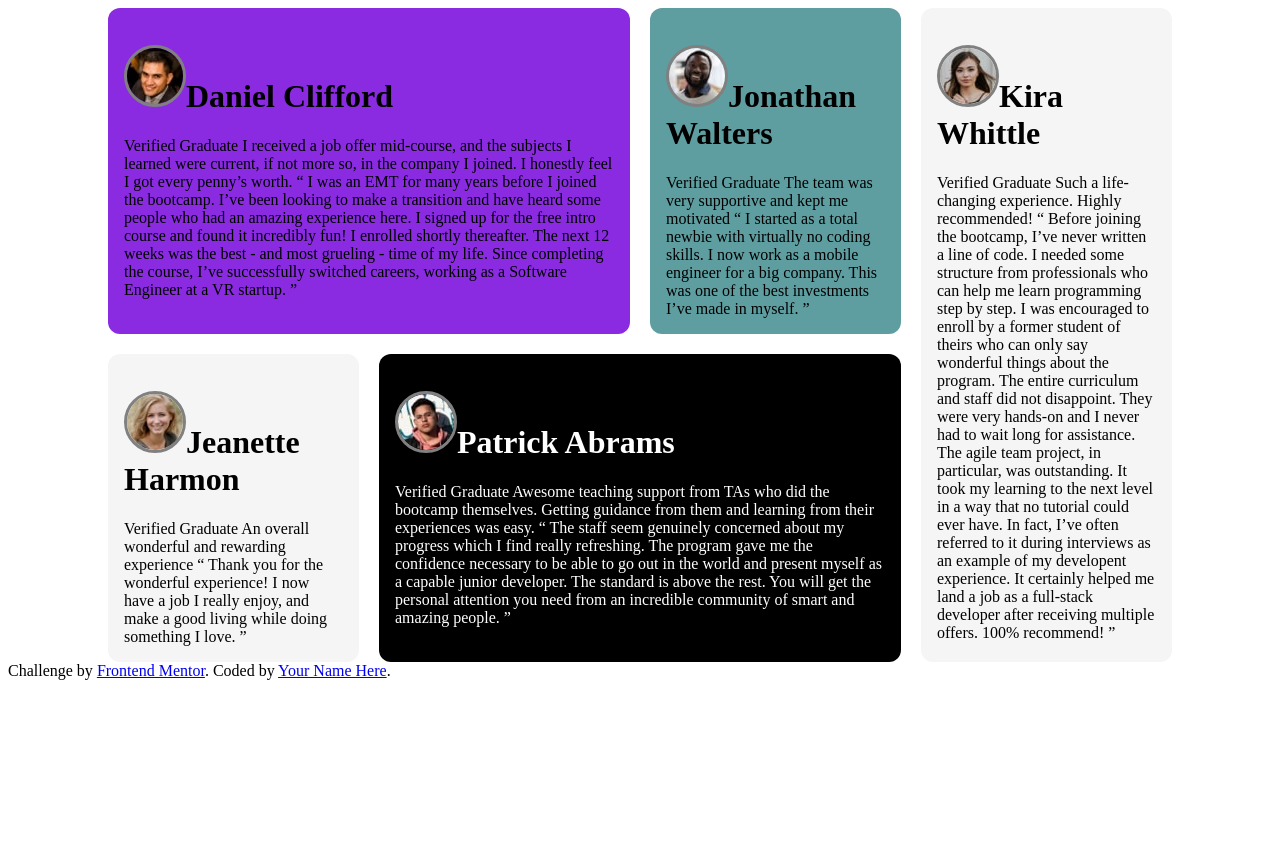
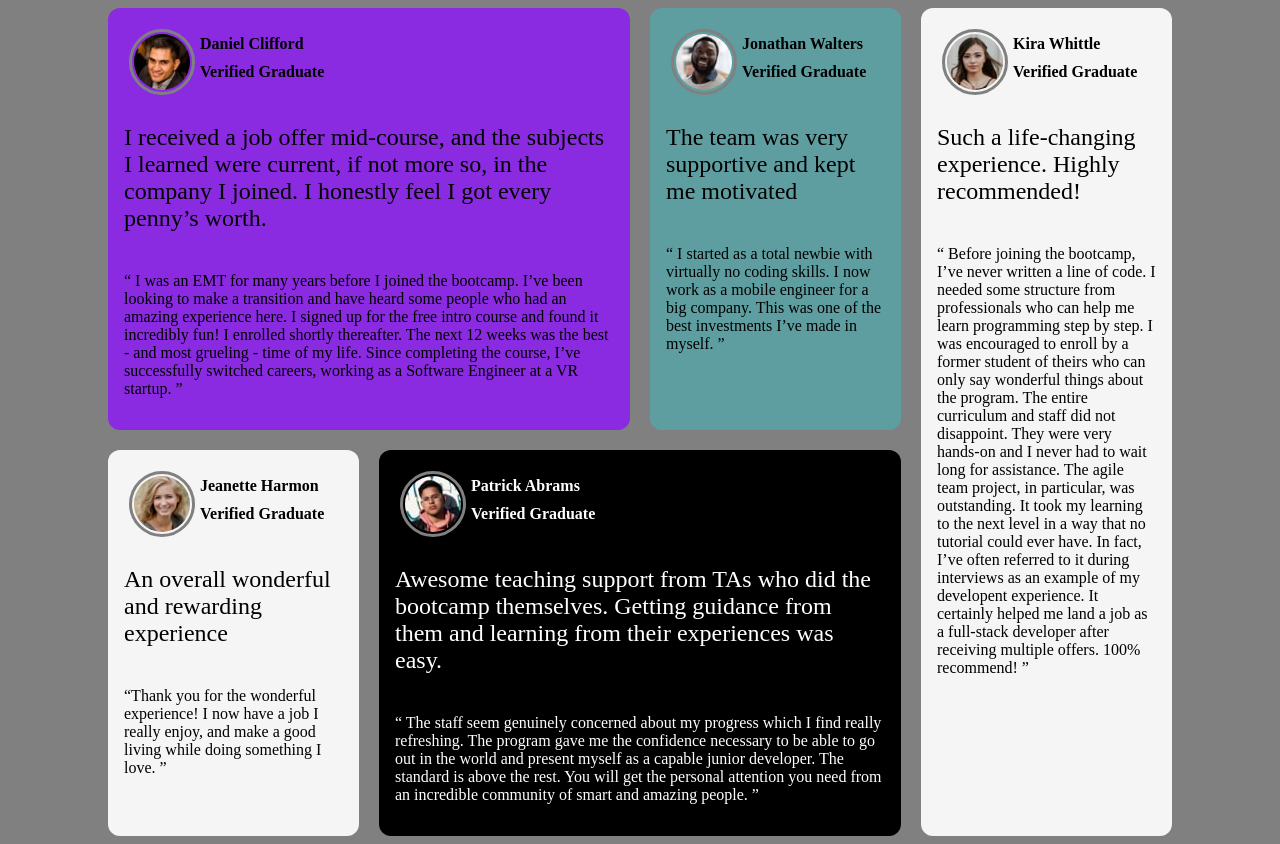
Before and after one commit to BrettAGobel/frontend-mentor-testimonials-grid, a plain HTML site: page testimonials-grid-section-main/index.html in a window 1280 px wide. Before the commit the page ends 800 px from the top, so only its background shows below. Drawn offline with Linux system fonts and the light colour scheme.

Commit message:
added container for profile header, tryna make text on long column fill

```diff
--- a/testimonials-grid-section-main/index.html
+++ b/testimonials-grid-section-main/index.html
@@ -14,73 +14,74 @@
 <body>
 <div class="container">
   <div class="daniel">
+    <div>
+    <img src="images/image-daniel.jpg">
+    <h1>Daniel Clifford</h1>
+    <h1>Verified Graduate</h1>
+    </div>
+  <p>I received a job offer mid-course, and the subjects I learned were current, if not more so,
+    in the company I joined. I honestly feel I got every penny’s worth.</p>
 
-
-    <h1><img src="images/image-daniel.jpg">Daniel Clifford</h1>
-  Verified Graduate
-
-  I received a job offer mid-course, and the subjects I learned were current, if not more so,
-  in the company I joined. I honestly feel I got every penny’s worth.
-
-  “ I was an EMT for many years before I joined the bootcamp. I’ve been looking to make a
+  <p>“ I was an EMT for many years before I joined the bootcamp. I’ve been looking to make a
   transition and have heard some people who had an amazing experience here. I signed up
   for the free intro course and found it incredibly fun! I enrolled shortly thereafter.
   The next 12 weeks was the best - and most grueling - time of my life. Since completing
-  the course, I’ve successfully switched careers, working as a Software Engineer at a VR startup. ”
+    the course, I’ve successfully switched careers, working as a Software Engineer at a VR startup. ”</p>
   </div>
   <div class="jonathan">
+    <div>
+    <img src="images/image-jonathan.jpg">
+    <h1>Jonathan Walters</h1>
+    <h1>Verified Graduate</h1>
+    </div>
+    <p>The team was very supportive and kept me motivated</p>
 
-    <h1><img src="images/image-jonathan.jpg">Jonathan Walters</h1>
-  Verified Graduate
-
-  The team was very supportive and kept me motivated
-
-  “ I started as a total newbie with virtually no coding skills. I now work as a mobile engineer
-  for a big company. This was one of the best investments I’ve made in myself. ”
+  <p>“ I started as a total newbie with virtually no coding skills. I now work as a mobile engineer
+    for a big company. This was one of the best investments I’ve made in myself. ”</p>
   </div>
   <div class="jeanette">
+    <div>
+    <img src="images/image-jeanette.jpg">
+    <h1>Jeanette Harmon</h1>
+    <h1>Verified Graduate</h1>
+    </div>
+    <p>An overall wonderful and rewarding experience</p>
 
-    <h1><img src="images/image-jeanette.jpg">Jeanette Harmon</h1>
-  Verified Graduate
-
-  An overall wonderful and rewarding experience
-
-  “ Thank you for the wonderful experience! I now have a job I really enjoy, and make a good living
-  while doing something I love. ”
+  <p>“Thank you for the wonderful experience! I now have a job I really enjoy, and make a good living
+    while doing something I love. ”</p>
   </div>
   <div class="patrick">
+    <div>
+    <img src="images/image-patrick.jpg">
+    <h1>Patrick Abrams</h1>
+    <h1>Verified Graduate</h1>
+    </div>
+  <p>Awesome teaching support from TAs who did the bootcamp themselves. Getting guidance from them and
+  learning from their experiences was easy.</p>
 
-    <h1><img src="images/image-patrick.jpg">Patrick Abrams</h1>
-  Verified Graduate
-
-  Awesome teaching support from TAs who did the bootcamp themselves. Getting guidance from them and
-  learning from their experiences was easy.
-
-  “ The staff seem genuinely concerned about my progress which I find really refreshing. The program
+  <p>“ The staff seem genuinely concerned about my progress which I find really refreshing. The program
   gave me the confidence necessary to be able to go out in the world and present myself as a capable
   junior developer. The standard is above the rest. You will get the personal attention you need from
-  an incredible community of smart and amazing people. ”
+    an incredible community of smart and amazing people. ”</p>
   </div>
   <div class="kira">
+    <div>
+    <img src="images/image-kira.jpg">
+    <h1>Kira Whittle</h1>
+    <h1>Verified Graduate</h1>
+    </div>
+    <p>Such a life-changing experience. Highly recommended!</p>
 
-    <h1><img src="images/image-kira.jpg">Kira Whittle</h1>
-  Verified Graduate
-
-  Such a life-changing experience. Highly recommended!
-
-  “ Before joining the bootcamp, I’ve never written a line of code. I needed some structure from
+  <p>“ Before joining the bootcamp, I’ve never written a line of code. I needed some structure from
   professionals who can help me learn programming step by step. I was encouraged to enroll by a former
   student of theirs who can only say wonderful things about the program. The entire curriculum and staff
   did not disappoint. They were very hands-on and I never had to wait long for assistance. The agile team
   project, in particular, was outstanding. It took my learning to the next level in a way that no tutorial
   could ever have. In fact, I’ve often referred to it during interviews as an example of my developent
   experience. It certainly helped me land a job as a full-stack developer after receiving multiple offers.
-  100% recommend! ”
+    100% recommend! ”</p>
   </div>
 </div>
-  <div class="attribution">
-    Challenge by <a href="https://www.frontendmentor.io?ref=challenge" target="_blank">Frontend Mentor</a>.
-    Coded by <a href="#">Your Name Here</a>.
-  </div>
+
 </body>
 </html>
--- a/testimonials-grid-section-main/style.css
+++ b/testimonials-grid-section-main/style.css
@@ -1,5 +1,19 @@
+html {
+    box-sizing: border-box;
+}
+*, *:before, *:after {
+    box-sizing: inherit;
+}
+
+
+
+body {
+    background-color: grey;
+}
+
 .container > div {
-
+    display: flex;
+    flex-flow: column;
     padding: 1em;
     border-radius: 12px;
 }
@@ -9,14 +23,43 @@
 /*}*/
 
 
+/*p {*/
+/*    color: white;*/
+/*    font-size: 1em;*/
+/*}*/
+
+/*.container > div:nth-child(5) {*/
+/*    color: grey;*/
+/*}*/
+
+p:nth-child(2) {
+    font-size: 1.5em;
+}
+
+p:nth-child(3) {
+    display: flex;
+
+    justify-content: flex-end;
+}
+
+
+
 img {
+    float: left;
     border-radius: 50%;
     border: grey solid;
     display: inline-block;
+    padding: 2px;
+    margin: 5px;
 }
 
 h1 {
+
+    display: flex;
     vertical-align: center;
+    font-size: 1em;
+    align-items: center;
+
 }
 
 
@@ -39,6 +82,7 @@ h1 {
 
 
 .daniel {
+
     background-color: blueviolet;
     grid-column-start: 1;
     grid-column-end: 3;
@@ -73,6 +117,7 @@ h1 {
 }
 
 .kira {
+    color: black;
     background-color: whitesmoke;
     grid-column-start: 4;
     grid-column-end: 5;
```
